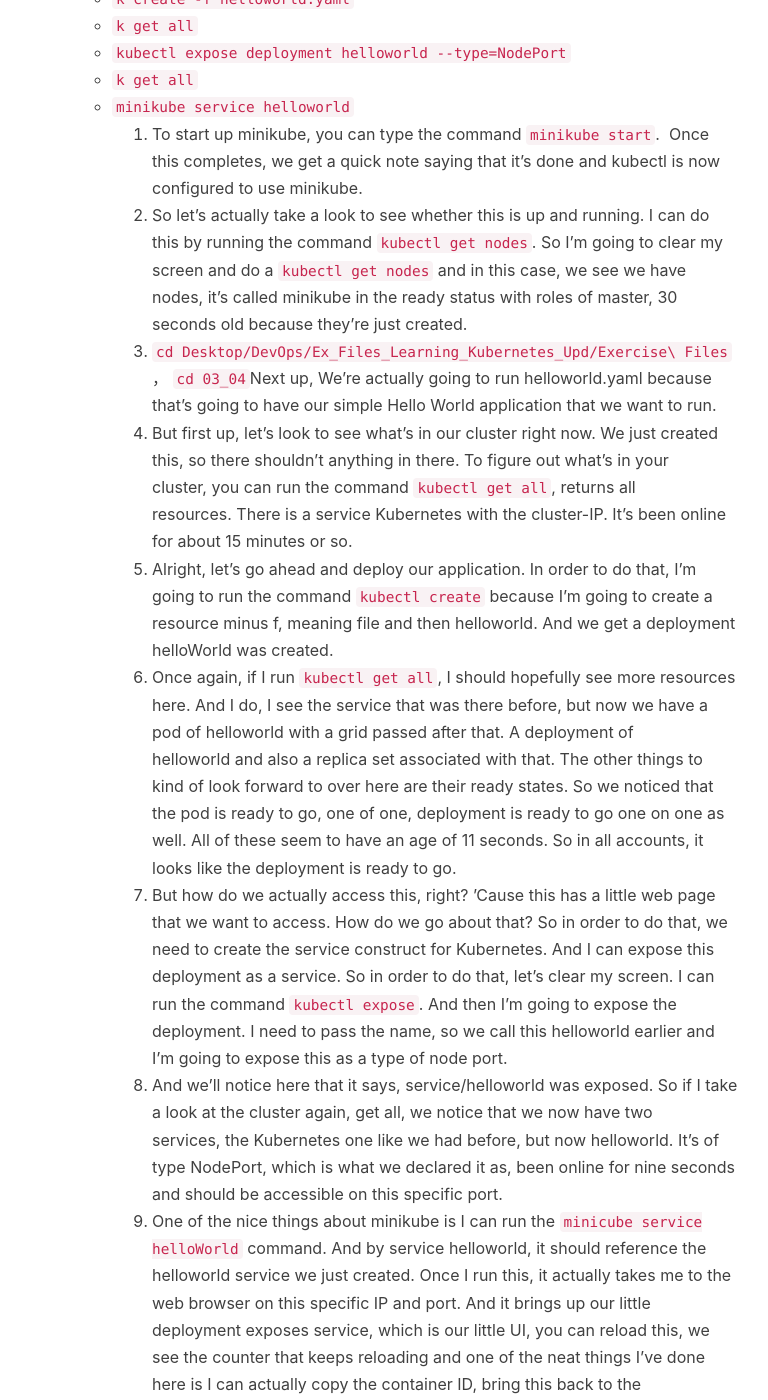
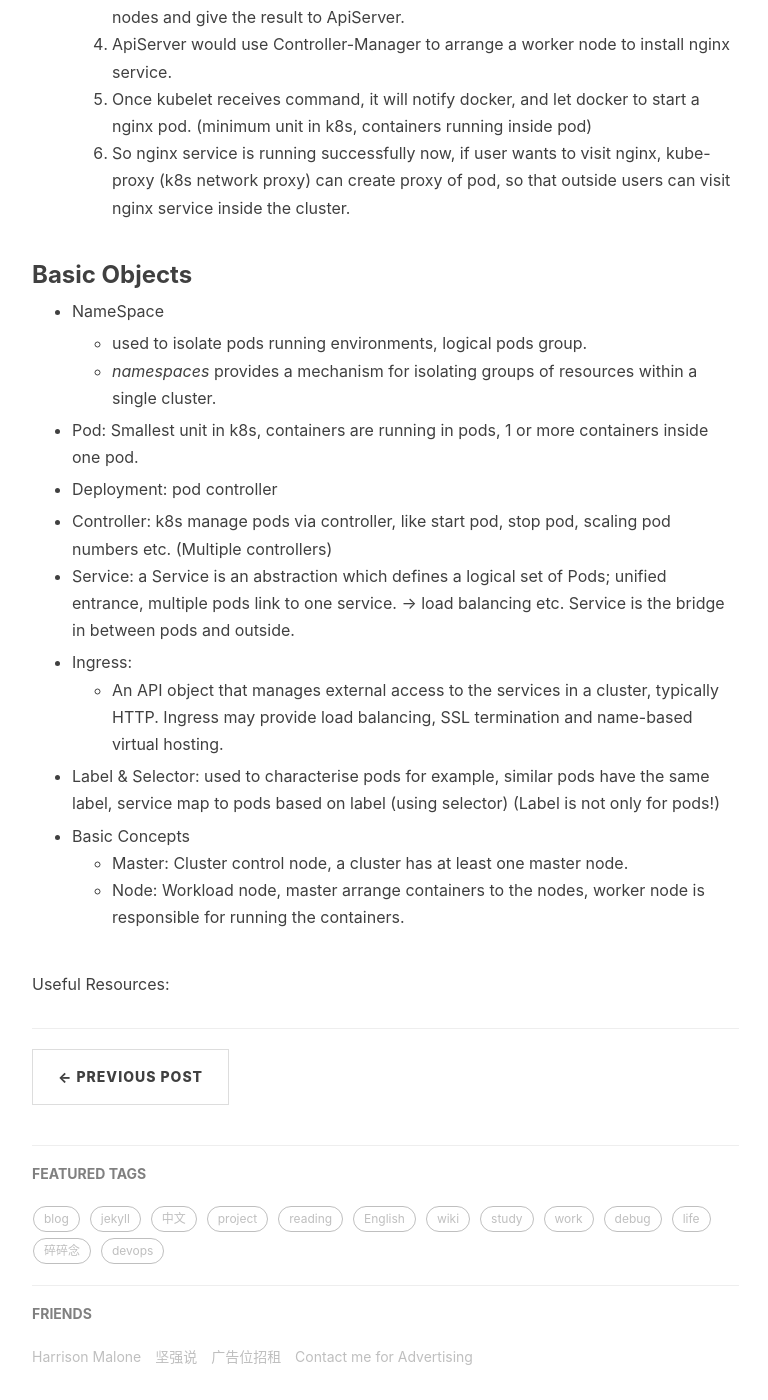
Before and after one commit to Lanzhou-J/Lanzhou-J.github.io, a Jekyll site: the page built from _posts/2022-02-16-DevOps-06-k8s.md, in a window 1280 px wide and 1400 px high, scrolled down 4827 px. Shown: the whole window, without its empty margins (233-1001 px from the left). Built offline with Jekyll 4.4.1, drawn with Linux system fonts in a browser that asks for light colours; nearby versions of some CDN libraries; comment, search, counter and statistics services are not loaded; some of the changed text lies outside the part shown.

Commit message:
delete deploy nginx example

```diff
--- a/_posts/2022-02-16-DevOps-06-k8s.md
+++ b/_posts/2022-02-16-DevOps-06-k8s.md
@@ -83,31 +83,6 @@
 
         - the API which sits in front of services, the worker nodes & the Kubelet process that the nodes run, all together make up the Kubernetes Cluster.
 
-
-  #### **How to deploy an nginx app**
-
-    - `minikube start`
-    - `kubectl get nodes`
-    - `cd Desktop/DevOps/Ex_Files_Learning_Kubernetes_Upd/Exercise\ Files`
-    - `cd 03_04`
-    - `k get all`
-    - `k create -f helloworld.yaml`
-    - `k get all`
-    - `kubectl expose deployment helloworld --type=NodePort`
-    - `k get all`
-    - `minikube service helloworld`
-    1. To start up minikube, you can type the command `minikube start`.  Once this completes, we get a quick note saying that it's done and kubectl is now configured to use minikube.
-    2. So let's actually take a look to see whether this is up and running. I can do this by running the command `kubectl get nodes`. So I'm going to clear my screen and do a `kubectl get nodes` and in this case, we see we have nodes, it's called minikube in the ready status with roles of master, 30 seconds old because they're just created.
-    3. `cd Desktop/DevOps/Ex_Files_Learning_Kubernetes_Upd/Exercise\ Files` ， `cd 03_04`Next up, We're actually going to run helloworld.yaml because that's going to have our simple Hello World application that we want to run.
-    4. But first up, let's look to see what's in our cluster right now. We just created this, so there shouldn't anything in there. To figure out what's in your cluster, you can run the command `kubectl get all`, returns all resources. There is a service Kubernetes with the cluster-IP. It's been online for about 15 minutes or so.
-    5. Alright, let's go ahead and deploy our application. In order to do that, I'm going to run the command `kubectl create` because I'm going to create a resource minus f, meaning file and then helloworld. And we get a deployment helloWorld was created.
-    6. Once again, if I run `kubectl get all`, I should hopefully see more resources here. And I do, I see the service that was there before, but now we have a pod of helloworld with a grid passed after that. A deployment of helloworld and also a replica set associated with that. The other things to kind of look forward to over here are their ready states. So we noticed that the pod is ready to go, one of one, deployment is ready to go one on one as well. All of these seem to have an age of 11 seconds. So in all accounts, it looks like the deployment is ready to go.
-    7. But how do we actually access this, right? 'Cause this has a little web page that we want to access. How do we go about that? So in order to do that, we need to create the service construct for Kubernetes. And I can expose this deployment as a service. So in order to do that, let's clear my screen. I can run the command `kubectl expose`. And then I'm going to expose the deployment. I need to pass the name, so we call this helloworld earlier and I'm going to expose this as a type of node port.
-    8. And we'll notice here that it says, service/helloworld was exposed. So if I take a look at the cluster again, get all, we notice that we now have two services, the Kubernetes one like we had before, but now helloworld. It's of type NodePort, which is what we declared it as, been online for nine seconds and should be accessible on this specific port.
-    9. One of the nice things about minikube is I can run the `minicube service helloWorld` command. And by service helloworld, it should reference the helloworld service we just created. Once I run this, it actually takes me to the web browser on this specific IP and port. And it brings up our little deployment exposes service, which is our little UI, you can reload this, we see the counter that keeps reloading and one of the neat things I've done here is I can actually copy the container ID, bring this back to the terminal. And if I search for the container ID will notice that it references the pod that we just have, which is great.
-    10. The other thing I want to call out to attention to, we kind of scrolled up a little bit too fast, but when you run minikube service helloworld, we notice we get this little table. It says, the namespace default, the application name, and the URL. **So 192.168.64.2:32124, which is essentially** what we saw over there. So there we have it. We have a deployment up and running. It's exposed as a service. So our simple Hello World app is up and running.
-    11. `cat helloworld.yaml` → A little nginx container app
-
     **Nginx service Example**:
 
     1. Firstly, once k8s environment is running, master and worker node would store their info inside etcd database.
```
